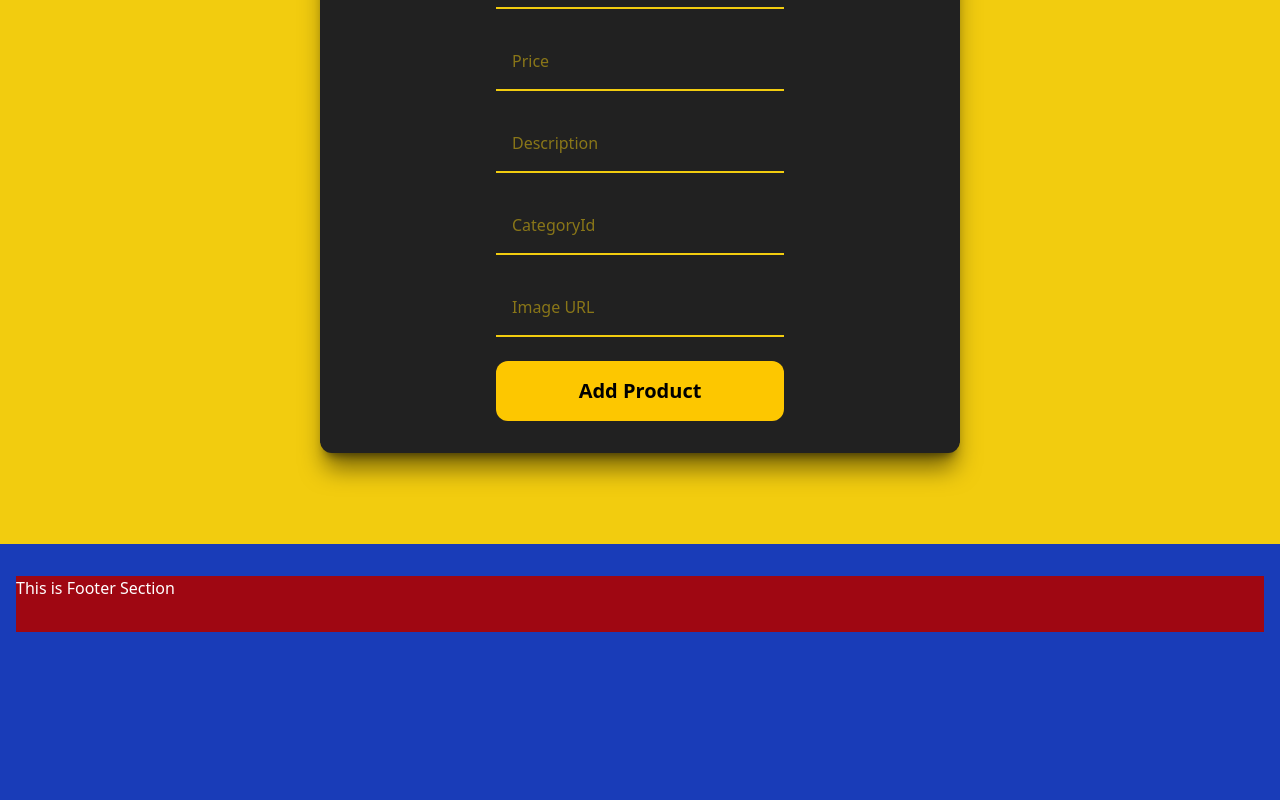
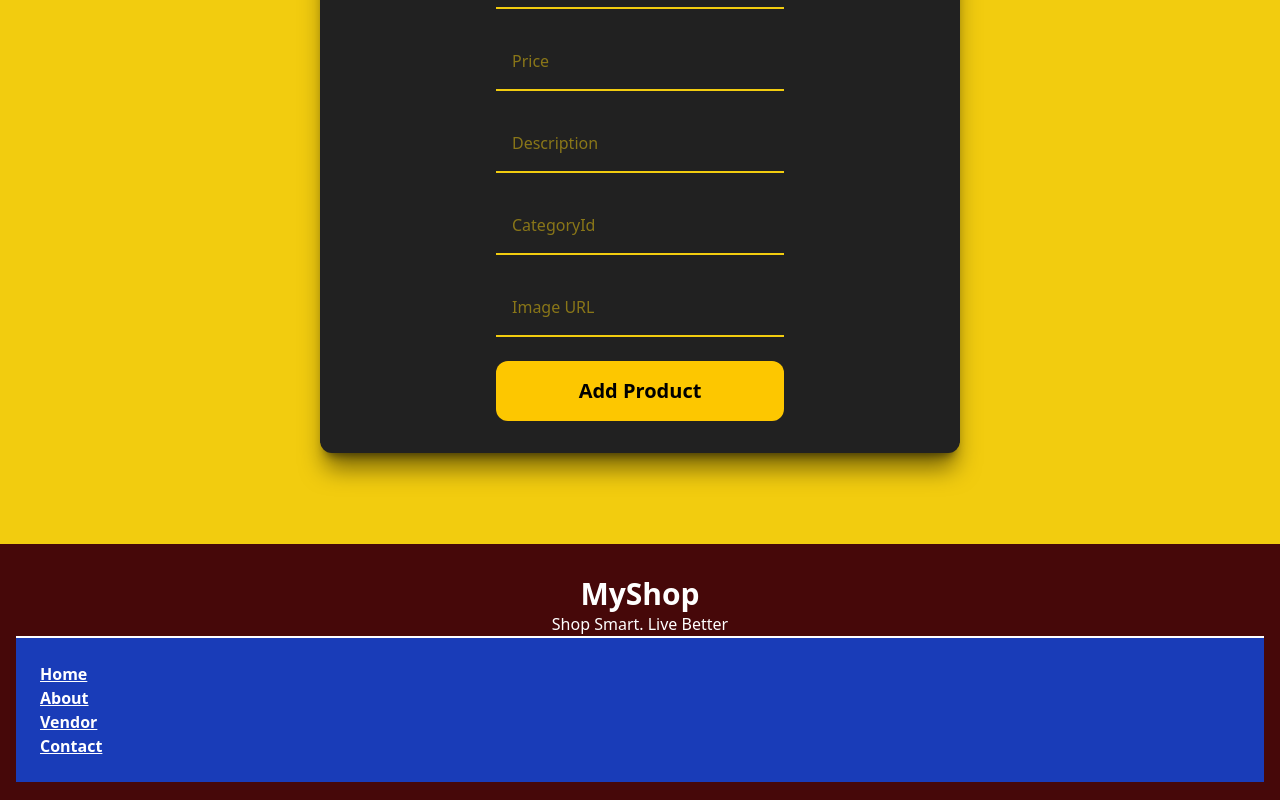
Before and after one commit to kumarsaurav65702-ops/My-Shop, a React (Vite) app: page /vendorform in a window 1280 px wide. Shown: the part 320-1120 px from the top of the page. Built offline with nearby package versions, Linux system fonts and the light colour scheme.

Commit message:
Added brand name and slogan in footer section

```diff
--- a/src/components/Footbar.jsx
+++ b/src/components/Footbar.jsx
@@ -8,7 +8,7 @@ const Footbar = () => {
   const { count } = useContext(StoreContext)
   return (
     <>
-    <div className='flex bg-red-950 text-white items-center w-full p-4 justify-around bottom-0 fixed md:hidden'>
+    <div className='flex bg-(--c6) text-white items-center w-full p-4 justify-around bottom-0 fixed md:hidden'>
         <Link to='/product'><Store /></Link>
         <Link to='/wishlist'><Heart /></Link>
          <Link to='/cart' className=' md:flex  text-white rounded-full p-2 active:scale-95 hover:bg-gray-700 relative md:m-3 '>
--- a/src/components/Footer.jsx
+++ b/src/components/Footer.jsx
@@ -3,9 +3,21 @@ import React from 'react'
 const Footer = () => {
   return (
     <>
-<div className='bg-blue-800 h-64 text-white px-4 py-8'>
-    <div className='bg-red-800 h-14'>This is Footer Section</div>
-</div>
+      <div className='bg-red-950 h-64 text-white px-4 py-8 mb-18 md:mb-0'>
+        <div className=' text-center border-b-2'>
+          <h1 className='font-bold text-3xl'>MyShop</h1>
+          <h3>Shop Smart. Live Better</h3>
+        </div>
+        <div className='bg-blue-800 p-6'>
+          <div>
+            <h4 className='font-semibold underline duration-300 ease-out hover:text-red-500'>Home</h4>
+            <h4 className='font-semibold underline duration-300 ease-in-out hover:text-red-500'>About</h4>
+            <h4 className='font-semibold underline duration-300 ease-in-out hover:text-red-500'>Vendor</h4>
+            <h4 className='font-semibold underline duration-300 ease-in-out hover:text-red-500'>Contact</h4>
+          </div>
+        </div>
+
+      </div>
 
     </>
   )
```
